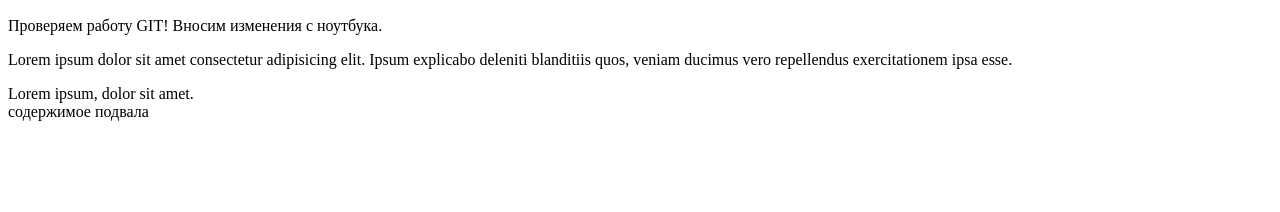
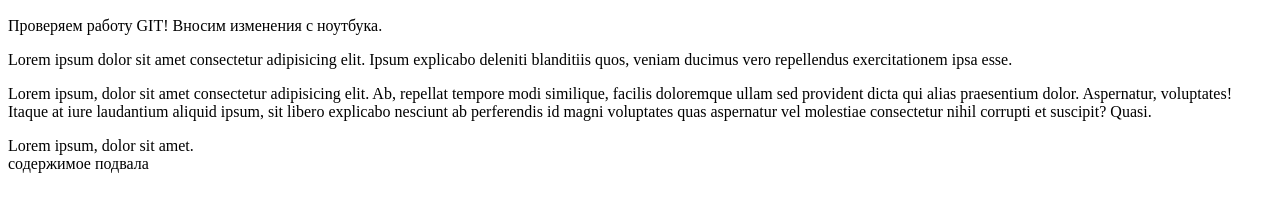
Before and after one commit to drWiller/htmltags_1, a plain HTML site: page index.html in a window 1280 px wide. Shown: the part 136-348 px from the top of the page. Drawn offline with Linux system fonts and the light colour scheme.

Commit message:
Change from Win10

```diff
--- a/index.html
+++ b/index.html
@@ -22,6 +22,7 @@
 	</div>
 	<div>
 		<p>Lorem ipsum dolor sit amet consectetur adipisicing elit. Ipsum explicabo deleniti blanditiis quos, veniam ducimus vero repellendus exercitationem ipsa esse.</p>
+		<p>Lorem ipsum, dolor sit amet consectetur adipisicing elit. Ab, repellat tempore modi similique, facilis doloremque ullam sed provident dicta qui alias praesentium dolor. Aspernatur, voluptates! Itaque at iure laudantium aliquid ipsum, sit libero explicabo nesciunt ab perferendis id magni voluptates quas aspernatur vel molestiae consectetur nihil corrupti et suscipit? Quasi.</p>
 	</div>
 	<div>
 		Lorem ipsum, dolor sit amet.
```
